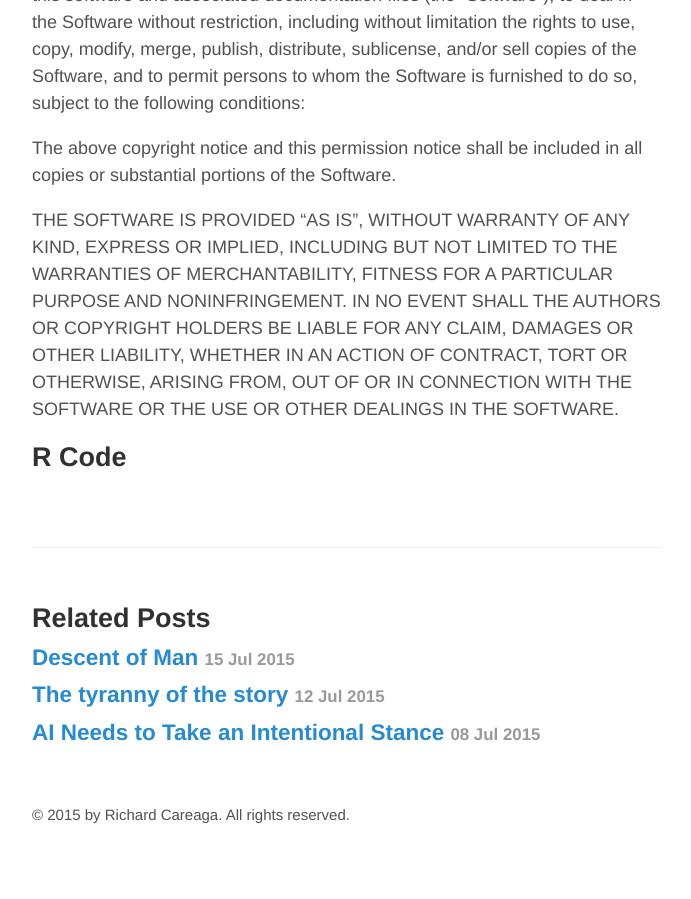
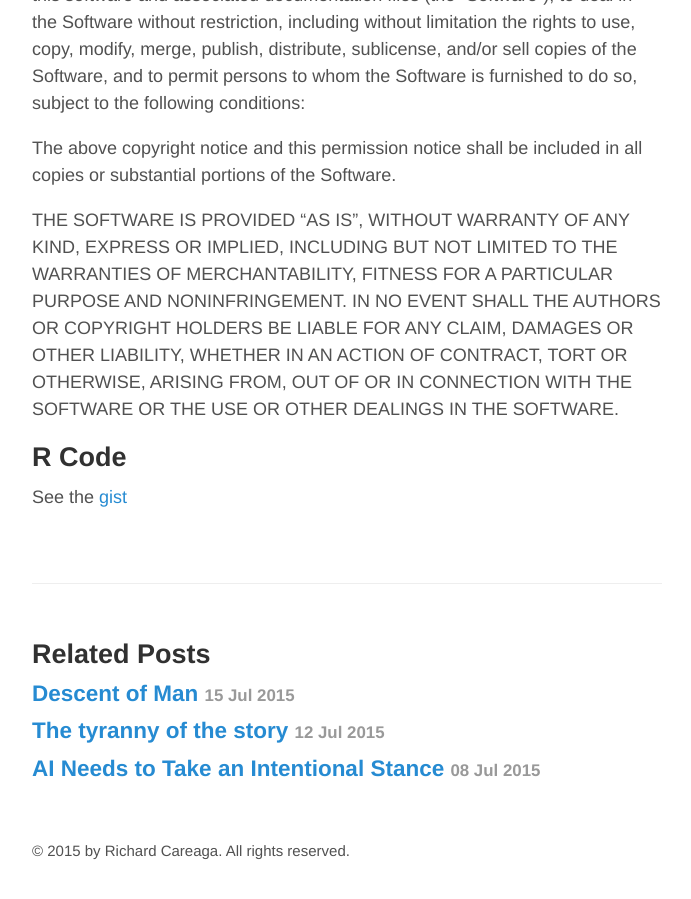
Before and after one commit to technocrat/marlow.github.io, a Jekyll site: the page built from _posts/2015-07-15-thematic-quickstart.md, in a window 1280 px wide and 900 px high, scrolled down 4881 px. Shown: the whole window, without its empty margins (293-984 px from the left). Built offline with Jekyll 4.4.1, drawn with Linux system fonts in a browser that asks for light colours; before the commit the page ends 5745 px from its top, so only the background shows below that.

Commit message:
Update 2015-07-15-thematic-quickstart.md

```diff
--- a/_posts/2015-07-15-thematic-quickstart.md
+++ b/_posts/2015-07-15-thematic-quickstart.md
@@ -124,7 +124,7 @@ THE SOFTWARE IS PROVIDED "AS IS", WITHOUT WARRANTY OF ANY KIND, EXPRESS OR IMPLI
 
 ## R Code
 
-
+See the [gist]
 
 
 <!---
@@ -150,3 +150,4 @@ pop_source <- links_Shorten("https://www.census.gov/popest/data/national/totals/
 [RCurl]: http://CRAN.R-project.org/package=RCurl
 [rgdal]: http://CRAN.R-project.org/package=rgdal
 [State postal codes]:  https://www.census.gov/geo/reference/ansi_statetables.html
+[gist]: https://gist.github.com/technocrat/ddf573cd461790d0c026#file-thematic
```
